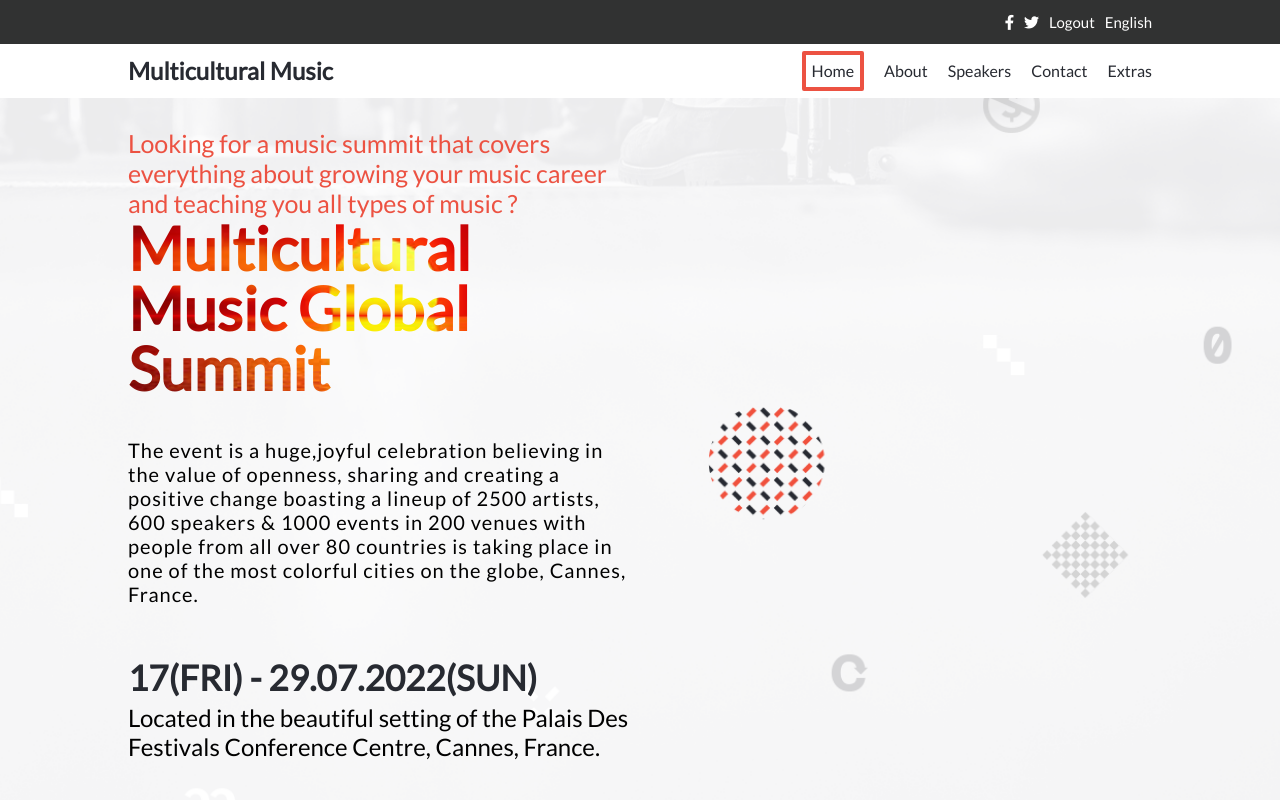
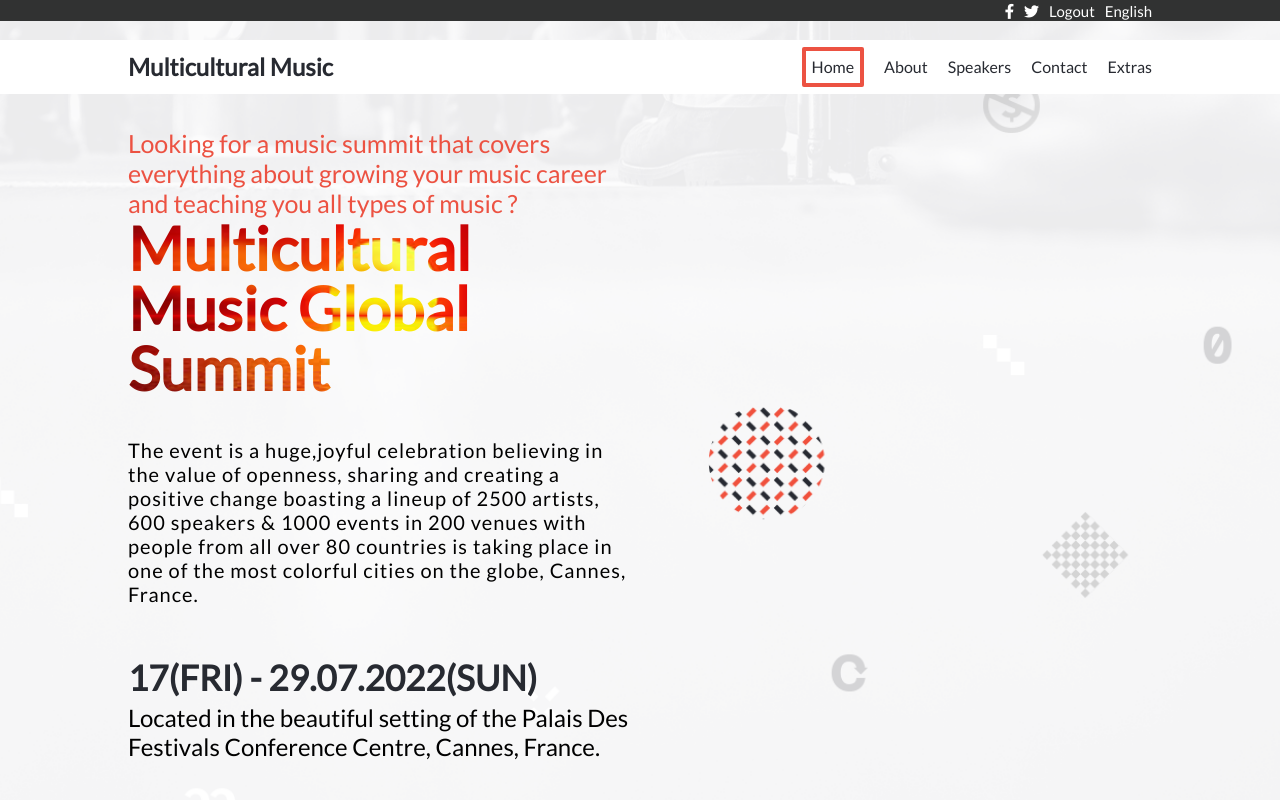
Before and after one commit to Maxwell011/Music-Conference, a website: page index.html in a window 1280 px wide. Shown: the top 800 px of the page. Drawn offline with Linux system fonts and the light colour scheme.

Commit message:
modify design

```diff
--- a/styles.css
+++ b/styles.css
@@ -32,7 +32,7 @@ a {
   padding: 12px 10%;
   height: 30px;
   z-index: 1;
-  top: 24px;
+  top: 20px;
   margin-top: 20px;
 }
 
@@ -48,7 +48,8 @@ a {
   color: #fff;
   width: 85%;
   background: #313232;
-  height: 40px;
+  /* height: 40px; */
+  height: 17px;
   font-size: 10px;
 }
 
```
